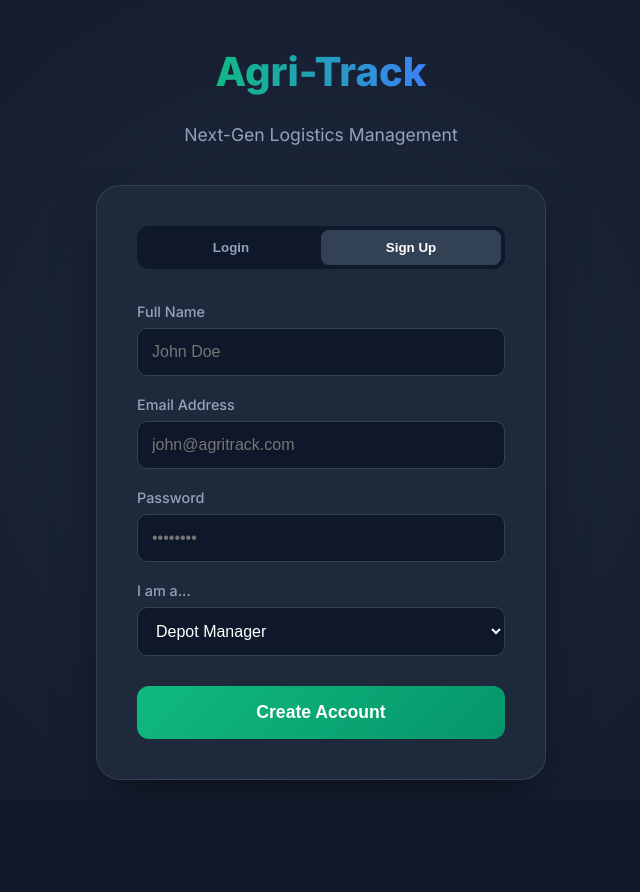
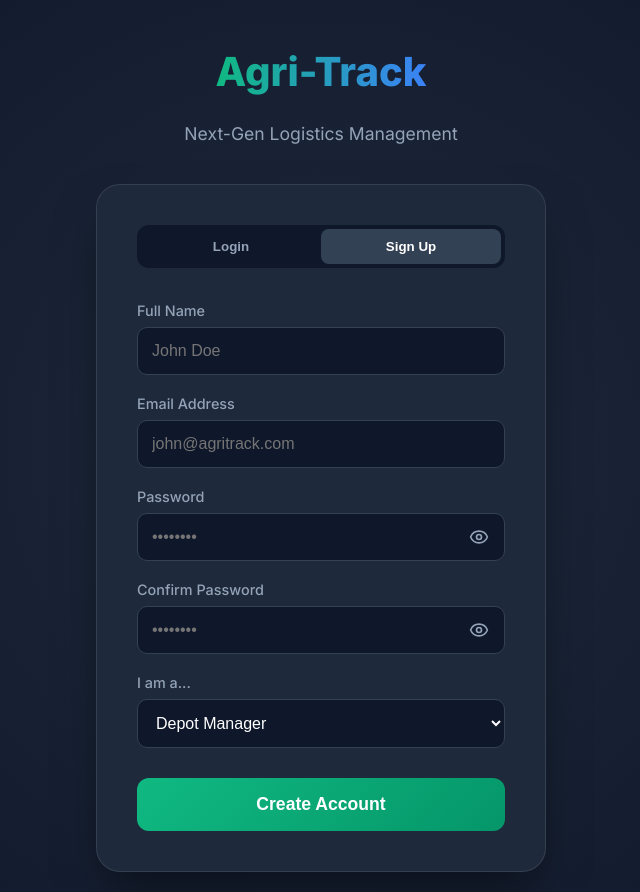
Before and after one commit to Muhammad0320/agritech, a Next.js app in the folder frontend/: page / in a window 1280 px wide. Both pictures are taken after a click on the button "Sign Up". Shown: the whole page, without its empty margins (319-959 px from the left). Before the commit the page ends 800 px from the top, so only its background shows below. Built offline with nearby package versions, Linux system fonts and the light colour scheme; no server answers.

Commit message:
chore: update frontend

```diff
--- a/frontend/src/components/AuthCard.tsx
+++ b/frontend/src/components/AuthCard.tsx
@@ -5,6 +5,7 @@ import styled, { keyframes } from 'styled-components';
 import { useRouter } from 'next/navigation';
 import toast from 'react-hot-toast';
 import { loginAction, registerAction } from '@/actions/auth';
+import { Eye, EyeOff } from 'lucide-react';
 
 const fadeIn = keyframes`
   from { opacity: 0; transform: translateY(10px); }
@@ -61,9 +62,15 @@ const Label = styled.label`
   font-weight: 500;
 `;
 
+const PasswordWrapper = styled.div`
+  position: relative;
+  width: 100%;
+`;
+
 const Input = styled.input`
   width: 100%;
   padding: 14px;
+  padding-right: ${props => props.type === 'password' || props.name?.includes('password') ? '45px' : '14px'};
   background: #0f172a;
   border: 1px solid #334155;
   border-radius: 10px;
@@ -74,6 +81,28 @@ const Input = styled.input`
 
   &:focus {
     border-color: #10b981;
+  }
+`;
+
+const ToggleButton = styled.button`
+  position: absolute;
+  right: 12px;
+  top: 50%;
+  transform: translateY(-50%);
+  background: none;
+  border: none;
+  color: #94a3b8;
+  cursor: pointer;
+  display: flex;
+  align-items: center;
+  justify-content: center;
+  padding: 4px;
+  border-radius: 50%;
+  transition: color 0.2s, background 0.2s;
+
+  &:hover {
+    color: white;
+    background: rgba(255, 255, 255, 0.1);
   }
 `;
 
@@ -121,6 +150,8 @@ export default function AuthCard() {
   const [isLogin, setIsLogin] = useState(true);
   const [role, setRole] = useState('DEPOT_MANAGER');
   const [loading, setLoading] = useState(false);
+  const [showPassword, setShowPassword] = useState(false);
+  const [showConfirmPassword, setShowConfirmPassword] = useState(false);
 
   const handleSubmit = async (e: React.FormEvent<HTMLFormElement>) => {
     e.preventDefault();
@@ -129,16 +160,25 @@ export default function AuthCard() {
     const formData = new FormData(e.currentTarget);
     formData.set('role', role); // Ensure role is passed
 
+    // Validate Confirm Password for Registration
+    if (!isLogin) {
+      const password = formData.get('password') as string;
+      const confirmPassword = formData.get('confirmPassword') as string;
+
+      if (password !== confirmPassword) {
+        toast.error("Passwords do not match");
+        setLoading(false);
+        return;
+      }
+    }
+
     try {
       if (isLogin) {
         const result = await loginAction(formData);
         if (result.success) {
           toast.success('Welcome back!');
-          // Redirect handled by action or we do it here?
-          // Action can't redirect easily if we want to check role here,
-          // but action has the logic. Let's let action handle it or return url.
-          // For now, let's assume action sets cookies and we redirect based on role.
           if (result.role === 'DRIVER') router.push('/driver');
+          else if (result.role === 'FARMER') router.push('/farmer');
           else router.push('/dashboard');
         } else {
           toast.error(result.error || 'Login Failed');
@@ -181,8 +221,35 @@ export default function AuthCard() {
 
         <InputGroup>
           <Label>Password</Label>
-          <Input name="password" type="password" placeholder="••••••••" required />
+          <PasswordWrapper>
+            <Input
+              name="password"
+              type={showPassword ? "text" : "password"}
+              placeholder="••••••••"
+              required
+            />
+            <ToggleButton type="button" onClick={() => setShowPassword(!showPassword)}>
+              {showPassword ? <EyeOff size={20} /> : <Eye size={20} />}
+            </ToggleButton>
+          </PasswordWrapper>
         </InputGroup>
+
+        {!isLogin && (
+          <InputGroup>
+            <Label>Confirm Password</Label>
+            <PasswordWrapper>
+              <Input
+                name="confirmPassword"
+                type={showConfirmPassword ? "text" : "password"}
+                placeholder="••••••••"
+                required
+              />
+              <ToggleButton type="button" onClick={() => setShowConfirmPassword(!showConfirmPassword)}>
+                {showConfirmPassword ? <EyeOff size={20} /> : <Eye size={20} />}
+              </ToggleButton>
+            </PasswordWrapper>
+          </InputGroup>
+        )}
 
         <InputGroup>
           <Label>I am a...</Label>
```
